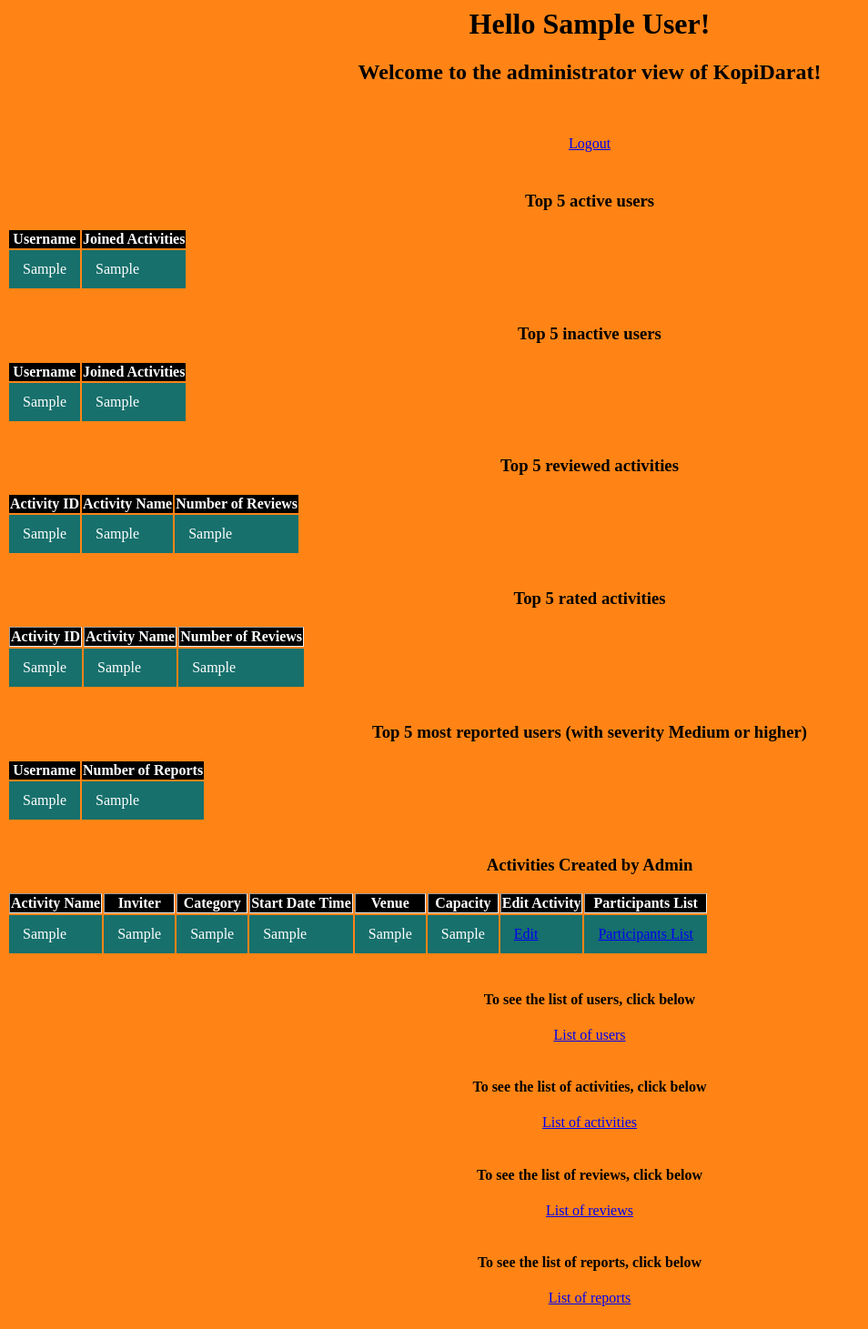
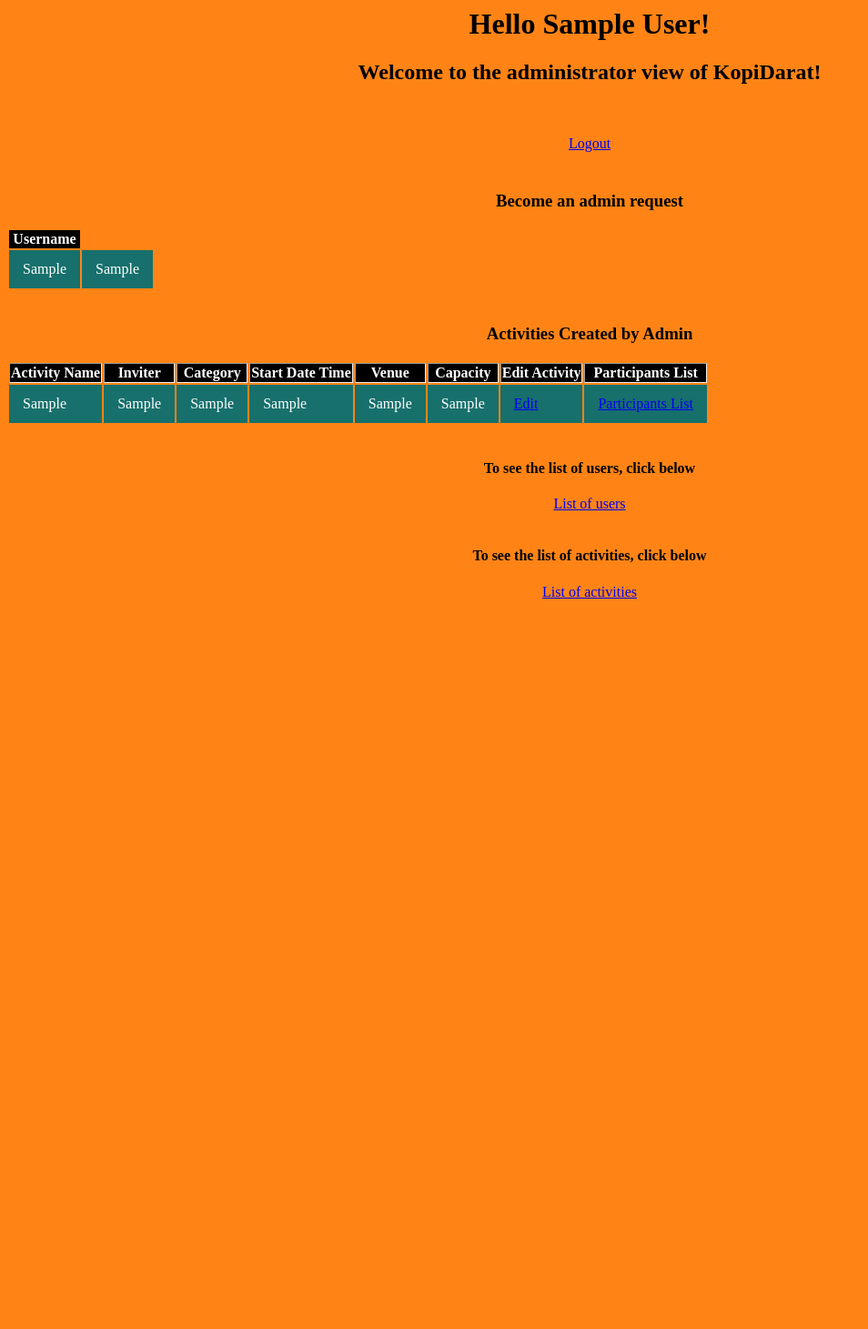
Before and after one commit to zhenyu1311/GRP26APP, a Django app: template kopidarat/templates/admin_index.html in a window 1280 px wide. Shown: the whole page at 91% size, without its empty margins (0-954 px from the left). After the commit the page ends 658 px from the top, so only its background shows below. Run offline with Django 4.2, Linux system fonts and the light colour scheme; the template is opened without the code that fills it: most values are stand-ins (such as "Sample title", 1, 10 or a date in 2020).

Commit message:
Update admin_index.html

```diff
--- a/kopidarat/templates/admin_index.html
+++ b/kopidarat/templates/admin_index.html
@@ -49,71 +49,11 @@ table,tr,td {
     <a href="logout"> Logout </a>
     <br /><br />
     <div class="content-table">
-    <h3> Top 5 active users </h3>
+
+  <h3> Become an admin request </h3>
     <table>
       <thead>
         <th> Username </th>
-        <th> Joined Activities </th>
-      </thead>
-      {% for user in list_of_active_users %}
-      <tr>
-        <td>{{ user.0 }}</td>
-        <td>{{ user.1 }}</td>
-      </tr>
-      {% endfor %}
-    </table>
-    </br>
-    <h3> Top 5 inactive users </h3>
-      <table>
-        <thead>
-          <th> Username </th>
-          <th> Joined Activities </th>
-        </thead>
-        {% for user in list_of_inactive_users %}
-        <tr>
-          <td>{{ user.0 }}</td>
-          <td>{{ user.1 }}</td>
-        </tr>
-        {% endfor %}
-      </table>
-    </br>
-  <h3> Top 5 reviewed activities </h3>
-    <table>
-      <thead>
-        <th> Activity ID </th>
-        <th> Activity Name </th>
-        <th> Number of Reviews </th>
-      </thead>
-      {% for review in list_of_reviewed_activities %}
-      <tr>
-        <td>{{ review.0 }}</td>
-        <td>{{ review.1 }}</td>
-        <td>{{ review.2 }}</td>
-      </tr>
-      {% endfor %}
-    </table>
-  </br>
-  <h3> Top 5 rated activities </h3>
-  <table border=1>
-    <thead>
-      <th> Activity ID </th>
-      <th> Activity Name </th>
-      <th> Number of Reviews </th>
-    </thead>
-    {% for review in list_of_rated_activities %}
-    <tr>
-      <td>{{ review.0 }}</td>
-      <td>{{ review.1 }}</td>
-      <td>{{ review.2 }}</td>
-    </tr>
-    {% endfor %}
-  </table>
-</br>
-  <h3> Top 5 most reported users (with severity Medium or higher) </h3>
-    <table>
-      <thead>
-        <th> Username </th>
-        <th> Number of Reports </th>
       </thead>
       {% for user in list_of_user_reports %}
       <tr>
@@ -170,12 +110,8 @@ table,tr,td {
     <br /><br />
     <h4>To see the list of activities, click below</h4>
     <a href="/admin_activity"> List of activities </a>
-    <br /><br />
-    <h4>To see the list of reviews, click below</h4>
-    <a href="/admin_review"> List of reviews </a>
-    <br /><br />
-    <h4>To see the list of reports, click below</h4>
-    <a href="/admin_report"> List of reports </a>
+
+
   </div>
   </body>
 </html>
```
